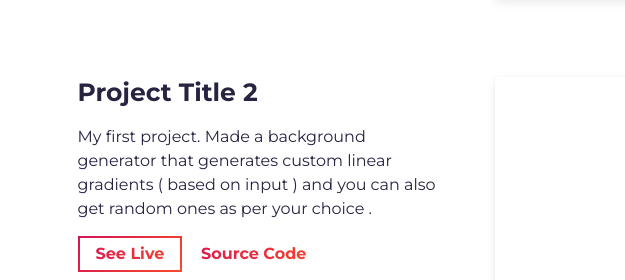
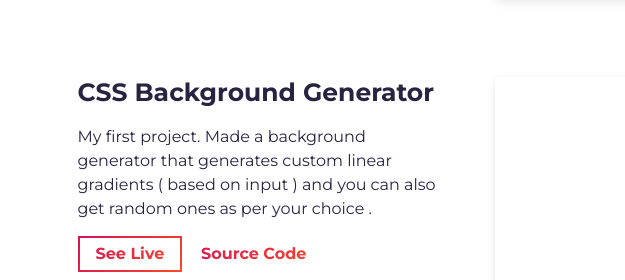
Before and after one commit to sanyamvatta/portfolio-v1, a website built with Parcel: page src/index.html in a window 1280 px wide. Shown: the part 2122-2402 px from the top of the page, 0-625 px from the left. Built offline with nearby package versions, Linux system fonts and the light colour scheme; grey boxes are pictures that could not be loaded.

Commit message:
Update index.html

```diff
--- a/src/index.html
+++ b/src/index.html
@@ -1,14 +1,4 @@
-<!--
-  Hello!
-  -
-  Simplefolio is a clean and responsive portfolio template for Developers!
-  Created by Jacobo Martinez.
-  -
-  Github Repo: https://github.com/cobidev/simplefolio/
-  Readme: https://github.com/cobidev/simplefolio/README.md
-  -
-  For business & inquires, contact me -> jacobojavier98@gmail.com
--->
+
 <!DOCTYPE html>
 <html lang="en" class="sr">
   <head>
@@ -210,7 +200,7 @@
           <div class="row">
             <div class="col-lg-4 col-sm-12">
               <div class="project-wrapper__text load-hidden">
-                <h3 class="project-wrapper__text-title">Project Title 2</h3>
+                <h3 class="project-wrapper__text-title">CSS Background Generator</h3>
                 <div>
                   <p class="mb-4">
                     My first project. Made a background generator that generates custom linear gradients ( based on input ) and you can also get random ones as per your choice .
```
